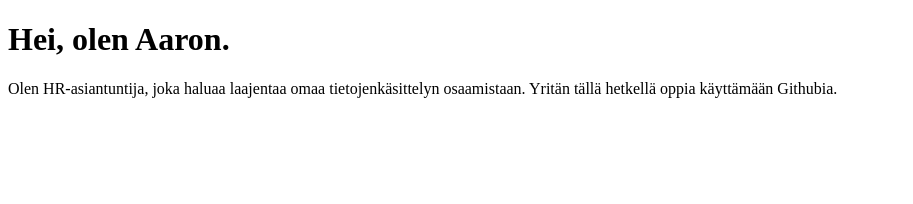
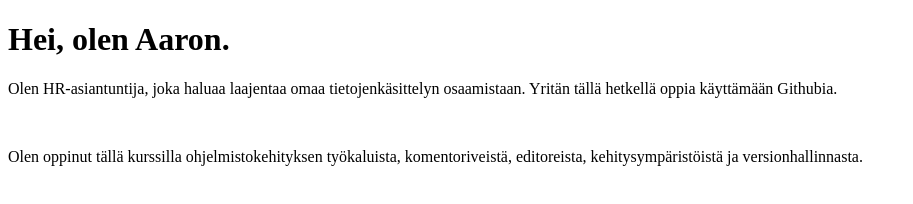
Before and after one commit to aaronj-hub/aaronj.github.io, a plain HTML site: page index.html in a window 1280 px wide. Shown: the whole page, without its empty margins (0-913 px from the left). Drawn offline with Linux system fonts and the light colour scheme.

Commit message:
Update 2 index.html

```diff
--- a/index.html
+++ b/index.html
@@ -6,5 +6,7 @@
 <body>
   <h1>Hei, olen Aaron.</h1>
   <p>Olen HR-asiantuntija, joka haluaa laajentaa omaa tietojenkäsittelyn osaamistaan. Yritän tällä hetkellä oppia käyttämään Githubia.</p>
+<br>
+  <p>Olen oppinut tällä kurssilla ohjelmistokehityksen työkaluista, komentoriveistä, editoreista, kehitysympäristöistä ja versionhallinnasta.</p>
 </body>
 </html>
```
